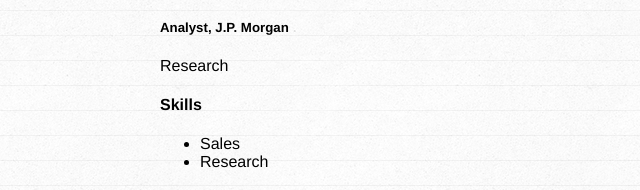
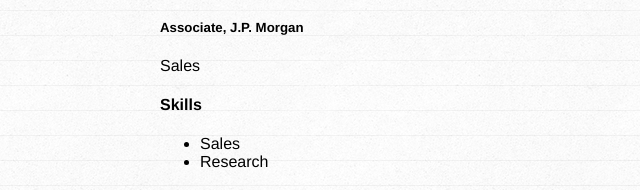
Before and after one commit to kmulkern16/kmulkern16.github.io, a plain HTML site: page index.html in a window 1280 px wide. Shown: the part 1050-1240 px from the top of the page, 0-640 px from the left. Drawn offline with nearby package versions, Linux system fonts and the light colour scheme.

Commit message:
Second Commit

```diff
--- a/index.html
+++ b/index.html
@@ -17,7 +17,7 @@
     <div>
       <h4>Connect With Me</h4>
       <ul>
-        <li><a href="mailto:kmulkern16@gmail.com">Email</a></li>
+        <li><a href="mailto:kevin.m.mulkern@jpmorgan.com">Email</a></li>
       </ul>
     </div>
     <div>
@@ -32,8 +32,8 @@
         <p>Sales</p>
       </div>
       <div>
-        <h5>Analyst, J.P. Morgan</h5>
-        <p>Research</p>
+        <h5>Associate, J.P. Morgan</h5>
+        <p>Sales</p>
       </div>
     </div>
     <div>
```
